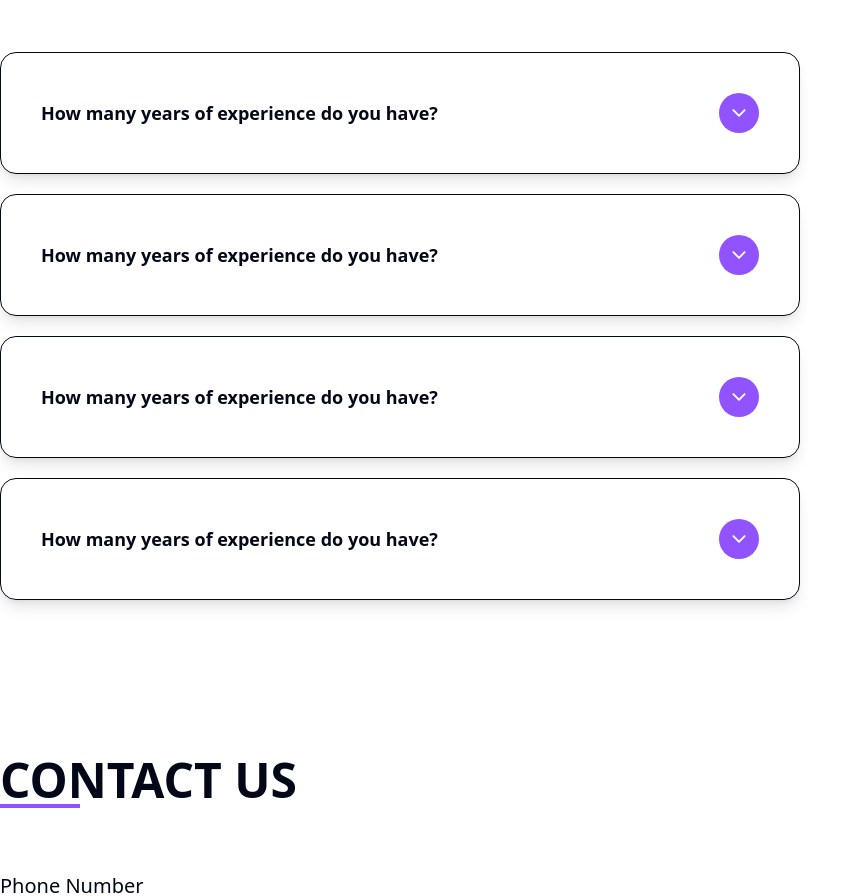
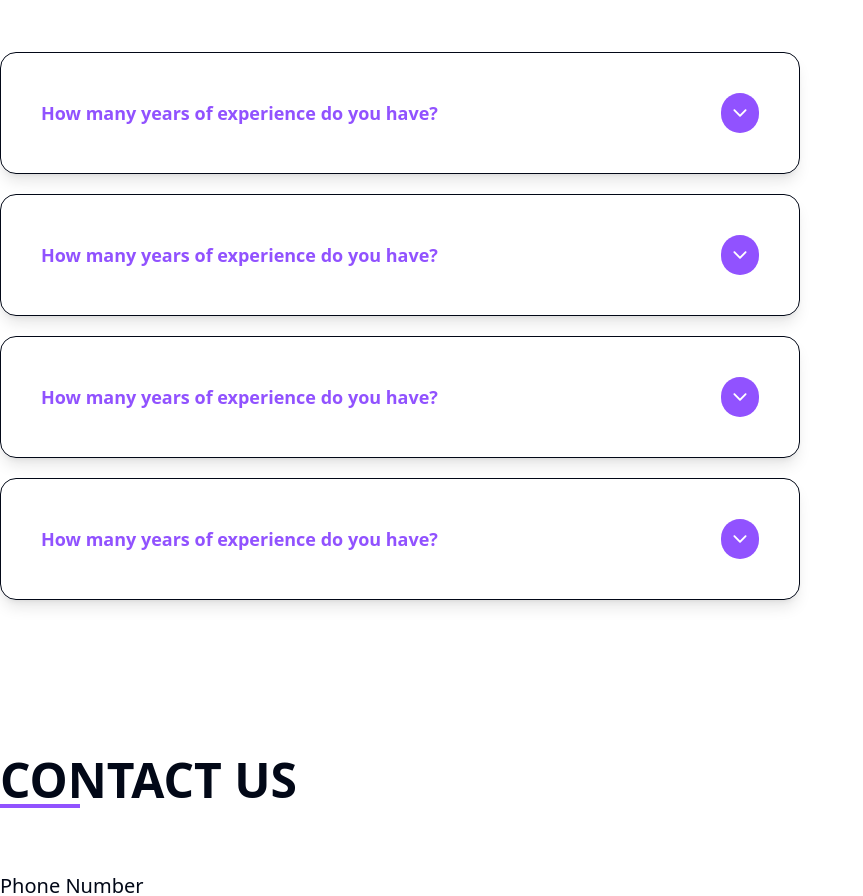
Before and after one commit to YoussefTurkey/marketing-agency, a Next.js app: page / in a window 1280 px wide. Shown: the part 3582-4478 px from the top of the page, without its empty margins (0-863 px from the left). Built offline with nearby package versions, Linux system fonts and the light colour scheme.

Commit message:
edit faqs

```diff
--- a/src/app/components/sections/FAQs.tsx
+++ b/src/app/components/sections/FAQs.tsx
@@ -117,7 +117,7 @@ const FAQs = () => {
             className="cursor-pointer border border-[hsl(var(--foreground))] rounded-2xl shadow-lg p-10 my-5"
           >
             <div className="flex items-center justify-between">
-              <p className="font-bold text-lg">
+              <p className="font-bold text-lg w-50 sm:w-full text-[hsl(var(--secondary))]">
                 {language === "en" ? quest.titleEn : quest.titleAr}
               </p>
               <span className="bg-[hsl(var(--secondary))] hover:bg-[hsl(var(--primary))] text-[hsl(var(--background))] hover:text-[hsl(var(--foreground))] rounded-full w-10 h-10 flex justify-center items-center cursor-pointer transition-all">
```
